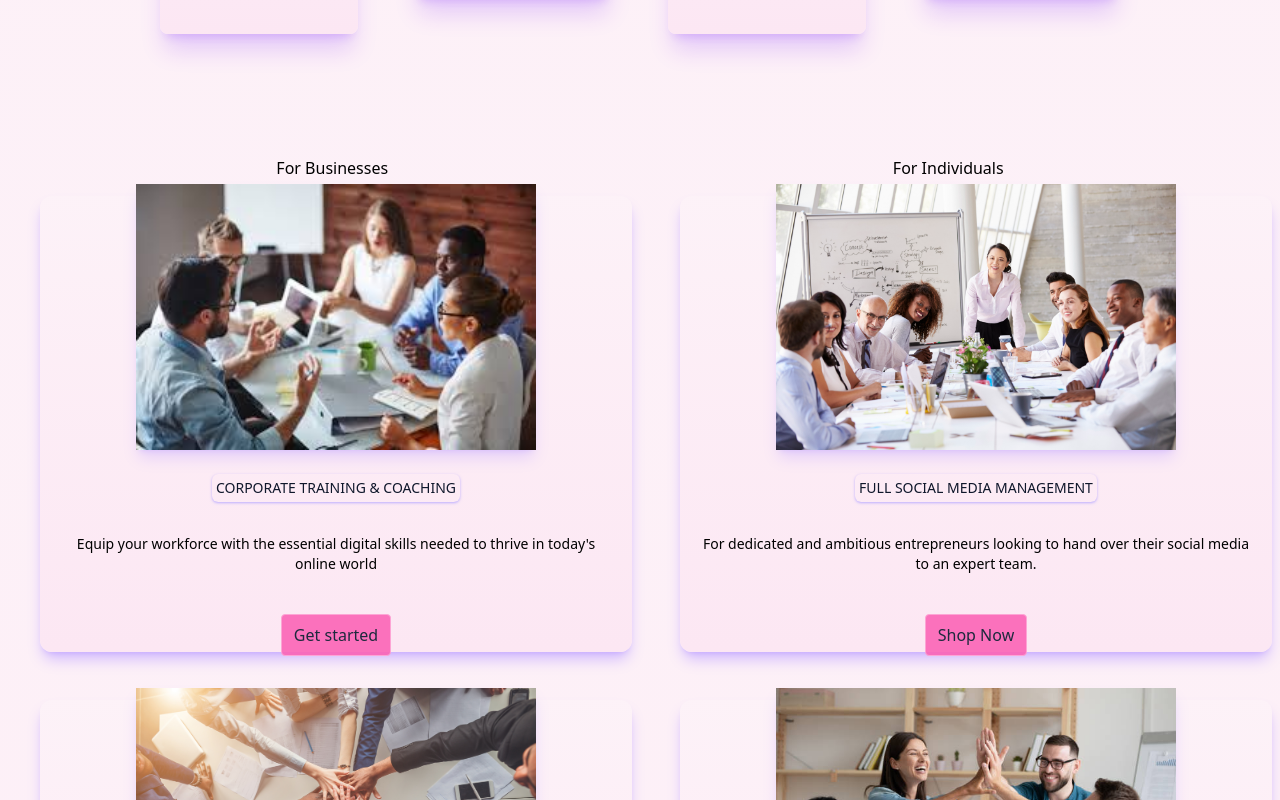
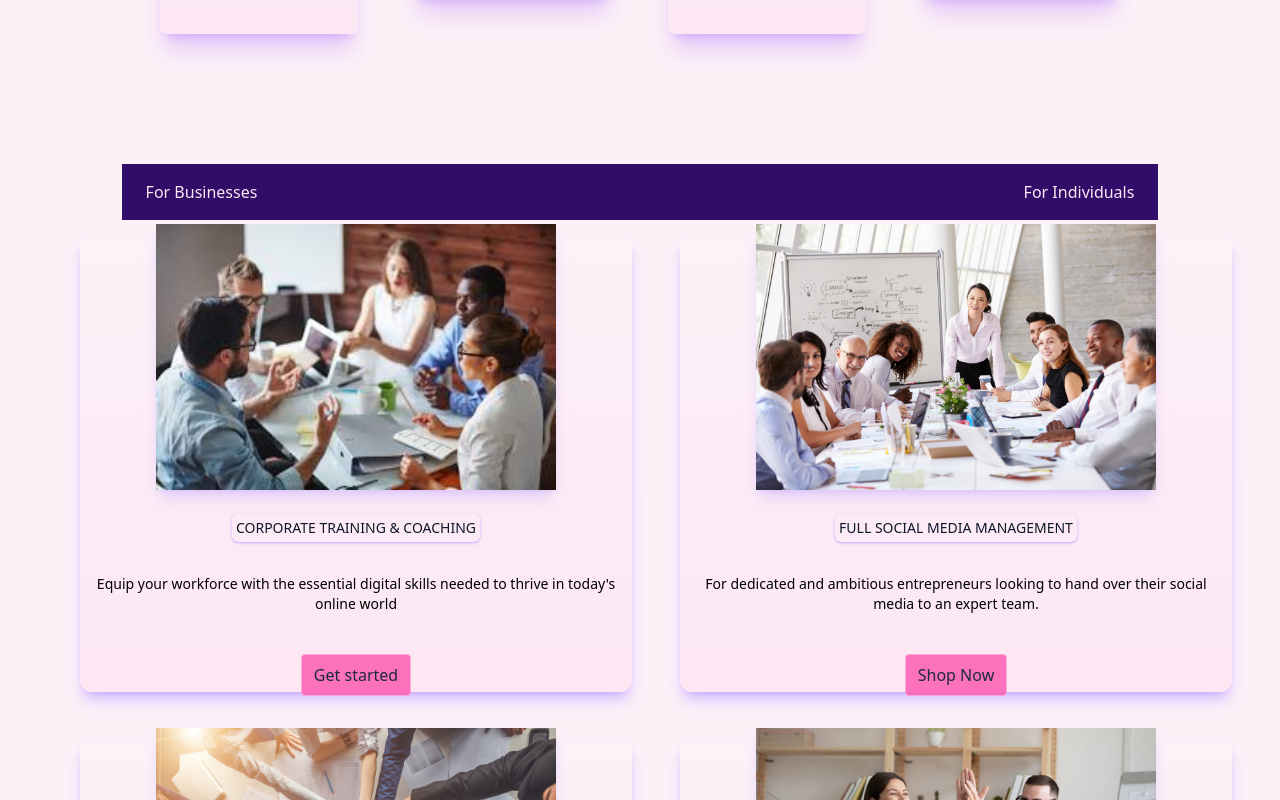
Before and after one commit to MatthewsRicky/shespeaksocial, a Next.js app: page / in a window 1280 px wide. Shown: the part 1160-1960 px from the top of the page. Built offline with nearby package versions, Linux system fonts and the light colour scheme.

Commit message:
layout changes for the container

```diff
--- a/components/OptionsCarousel.tsx
+++ b/components/OptionsCarousel.tsx
@@ -10,7 +10,7 @@ const OptionsCarousel = () => {
 
 
 	return (
-		<section className="flex gap-8 my-8 md:p-4 lg:p-6 justify-center items-center ">
+		<section className="flex my-16 justify-center w-screen mx-auto items-center ">
 
 			{/*<span className="peer/business">For Business</span>*/}
 			{/*<span className="peer/individual">For Individual</span>*/}
@@ -25,11 +25,8 @@ const OptionsCarousel = () => {
 
 			{/*</div>*/}
 
-			<div className="flex flex-col">
-				<div className="flex justify-around items-center w-full">
-
-
-
+			<div className="flex flex-col w-[90%] items-center justify-between">
+				<div className="flex justify-between gap-80 items-center w-[90%] px-6 py-4 bg-violet-950 text-pink-100 hover:text-pink-50">
 					<button onClick={() => {
 						setOptionOpen(!optionOpen)
 						setIndividualOpen(!individualOpen)
```
